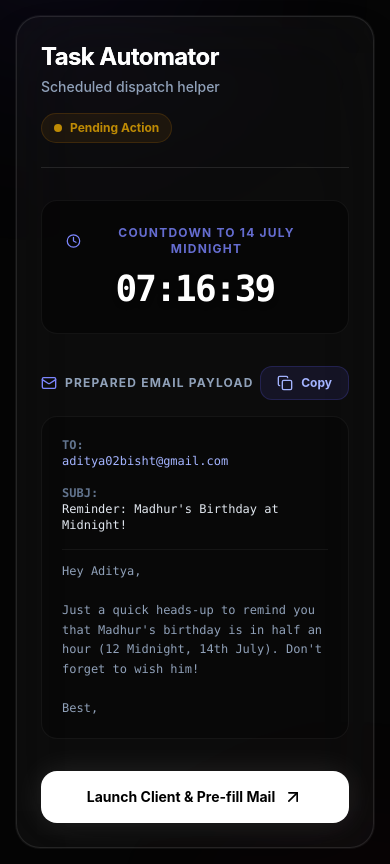
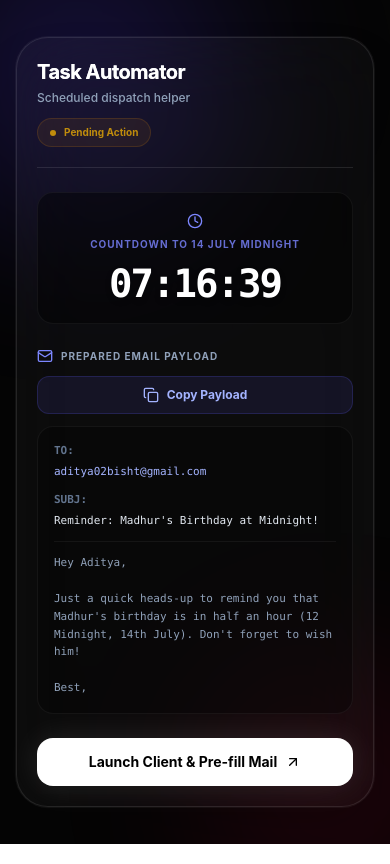
Before and after one commit to ryzen-tyagi/madhur-bday-reminder, a React (Vite) app: page / in a window 390 px wide. Built offline with nearby package versions, Linux system fonts and the light colour scheme.

Commit message:
Bulletproof mobile responsiveness across all devices

```diff
--- a/src/App.jsx
+++ b/src/App.jsx
@@ -64,70 +64,73 @@ export default function BirthdayReminderDashboard() {
   // -------------------------------------------------------------
   if (isBirthday) {
     return (
-      <div className="min-h-screen bg-black overflow-hidden relative flex flex-col items-center justify-center p-4 md:p-8 font-sans">
+      <div className="min-h-[100dvh] w-full bg-black overflow-hidden relative flex flex-col items-center justify-center px-2 py-6 sm:p-8 font-sans">
 
         {/* Confetti Explosion */}
+        <div className="absolute inset-0 pointer-events-none z-50">
           <Confetti
             width={windowDimensions.width}
             height={windowDimensions.height}
             recycle={true}
-          numberOfPieces={800}
+            numberOfPieces={windowDimensions.width < 768 ? 300 : 800}
             gravity={0.2}
             colors={['#FF1493', '#00FFFF', '#FFD700', '#FF4500', '#7FFF00']}
           />
+        </div>
 
-        {/* Floating GIFs in Background (Now responsive) */}
+        {/* Floating GIFs in Background */}
+        {/* Minions */}
         <motion.img
-          initial={{ opacity: 0, x: -300, y: -200 }}
-          animate={{ opacity: 0.85, x: 0, y: [0, -40, 0], rotate: [-15, 15, -15] }}
-          transition={{ duration: 2, y: { repeat: Infinity, duration: 3.5 }, rotate: { repeat: Infinity, duration: 4.5 } }}
+          initial={{ opacity: 0, x: -100, y: -100 }}
+          animate={{ opacity: 0.6, x: 0, y: [0, -30, 0], rotate: [-10, 10, -10] }}
+          transition={{ duration: 2, y: { repeat: Infinity, duration: 4 }, rotate: { repeat: Infinity, duration: 5 } }}
           src="https://media.giphy.com/media/26FPpSuhgHvU6hCPe/giphy.gif"
           alt="Minions Party"
-          className="absolute top-4 left-4 md:top-10 md:left-10 w-24 h-24 sm:w-40 sm:h-40 md:w-64 md:h-64 object-cover rounded-full shadow-2xl shadow-purple-500/60 z-0"
+          className="absolute top-[5%] left-[5%] w-20 h-20 sm:w-32 sm:h-32 md:w-56 md:h-56 lg:w-64 lg:h-64 object-cover rounded-full shadow-2xl shadow-purple-500/60 z-0 pointer-events-none"
         />
 
+        {/* Spongebob */}
         <motion.img
-          initial={{ opacity: 0, x: 300, y: 200 }}
-          animate={{ opacity: 0.85, x: 0, y: [0, 40, 0], rotate: [15, -15, 15] }}
-          transition={{ duration: 2.5, y: { repeat: Infinity, duration: 4 }, rotate: { repeat: Infinity, duration: 5.5 } }}
+          initial={{ opacity: 0, x: 100, y: 100 }}
+          animate={{ opacity: 0.6, x: 0, y: [0, 30, 0], rotate: [10, -10, 10] }}
+          transition={{ duration: 2.5, y: { repeat: Infinity, duration: 4.5 }, rotate: { repeat: Infinity, duration: 5.5 } }}
           src="https://media.giphy.com/media/3o6MbhYjXivpejLs39/giphy.gif"
           alt="Spongebob Party"
-          className="absolute bottom-4 right-4 md:bottom-10 md:right-10 w-32 h-32 sm:w-48 sm:h-48 md:w-80 md:h-80 object-cover rounded-[2rem] shadow-2xl shadow-pink-500/60 z-0"
+          className="absolute bottom-[5%] right-[5%] w-24 h-24 sm:w-36 sm:h-36 md:w-64 md:h-64 lg:w-80 lg:h-80 object-cover rounded-[1.5rem] md:rounded-[2rem] shadow-2xl shadow-pink-500/60 z-0 pointer-events-none"
         />
 
         {/* Center Celebration Card */}
         <motion.div
           initial={{ scale: 0, rotate: -180 }}
           animate={{ scale: 1, rotate: 0 }}
-          transition={{ type: "spring", stiffness: 80, damping: 12 }}
-          className="relative z-10 bg-white/5 backdrop-blur-3xl border border-white/20 p-6 sm:p-10 md:p-16 rounded-[2rem] md:rounded-[3rem] text-center shadow-[0_0_150px_rgba(236,72,153,0.5)] max-w-[95vw] md:max-w-4xl w-full"
+          transition={{ type: "spring", stiffness: 70, damping: 14 }}
+          className="relative z-10 bg-white/5 backdrop-blur-2xl border border-white/20 p-6 sm:p-10 md:p-16 rounded-[2rem] md:rounded-[3rem] text-center shadow-[0_0_80px_rgba(236,72,153,0.4)] md:shadow-[0_0_150px_rgba(236,72,153,0.5)] w-full max-w-sm sm:max-w-xl md:max-w-4xl mx-auto flex flex-col items-center justify-center"
         >
           <motion.div
-            animate={{ scale: [1, 1.25, 1], rotate: [0, 20, -20, 0] }}
+            animate={{ scale: [1, 1.2, 1], rotate: [0, 15, -15, 0] }}
             transition={{ repeat: Infinity, duration: 1.5 }}
-            className="mb-4 md:mb-8 flex justify-center text-yellow-300 drop-shadow-[0_0_20px_rgba(253,224,71,0.8)]"
+            className="mb-4 sm:mb-6 md:mb-8 flex justify-center text-yellow-300 drop-shadow-[0_0_15px_rgba(253,224,71,0.8)]"
           >
-            <PartyPopper size={windowDimensions.width < 768 ? 60 : 100} />
+            <PartyPopper className="w-16 h-16 sm:w-20 sm:h-20 md:w-28 md:h-28" />
           </motion.div>
 
-          <h1 className="text-5xl sm:text-7xl md:text-8xl lg:text-9xl font-black text-transparent bg-clip-text bg-gradient-to-br from-pink-500 via-purple-500 to-cyan-400 mb-4 md:mb-6 drop-shadow-[0_10px_10px_rgba(0,0,0,0.9)] leading-tight">
-            HAPPY BIRTHDAY
-            <br className="hidden sm:block" /> MADHUR!
+          <h1 className="w-full text-[13vw] sm:text-[9vw] md:text-[6vw] lg:text-8xl font-black text-transparent bg-clip-text bg-gradient-to-br from-pink-500 via-purple-500 to-cyan-400 mb-4 drop-shadow-[0_8px_8px_rgba(0,0,0,0.9)] leading-[1.1] uppercase break-words hyphens-auto">
+            Happy<br/>Birthday<br className="sm:hidden" /> Madhur!
           </h1>
 
-          <p className="text-lg sm:text-2xl md:text-3xl text-white/90 font-bold tracking-widest mb-8 md:mb-10 drop-shadow-lg uppercase">
+          <p className="text-[4.5vw] sm:text-[3vw] md:text-2xl lg:text-3xl text-white/90 font-bold tracking-widest mb-8 sm:mb-10 drop-shadow-lg uppercase w-full">
             It's midnight! Let's goooo 🎉
           </p>
 
-          <div className="flex justify-center">
+          <div className="flex justify-center w-full">
             <motion.button
-              whileHover={{ scale: 1.05, boxShadow: "0 0 50px rgba(236,72,153,1)" }}
+              whileHover={{ scale: 1.05, boxShadow: "0 0 40px rgba(236,72,153,0.8)" }}
               whileTap={{ scale: 0.95 }}
-              className="bg-gradient-to-r from-pink-500 via-rose-500 to-orange-500 text-white font-black py-3 px-6 sm:py-4 sm:px-10 rounded-full shadow-[0_0_30px_rgba(236,72,153,0.8)] text-base sm:text-xl flex items-center gap-2 sm:gap-3 transition-all border border-white/20"
+              className="bg-gradient-to-r from-pink-500 via-rose-500 to-orange-500 text-white font-black py-3 px-5 sm:py-4 sm:px-8 rounded-full shadow-[0_0_20px_rgba(236,72,153,0.6)] text-sm sm:text-lg md:text-xl flex items-center justify-center gap-2 transition-all border border-white/20 w-full sm:w-auto"
             >
-              <Sparkles className="w-5 h-5 sm:w-6 sm:h-6" />
-              Time to Celebrate!
-              <Sparkles className="w-5 h-5 sm:w-6 sm:h-6" />
+              <Sparkles className="w-4 h-4 sm:w-6 sm:h-6 shrink-0" />
+              <span className="truncate">Time to Celebrate!</span>
+              <Sparkles className="w-4 h-4 sm:w-6 sm:h-6 shrink-0" />
             </motion.button>
           </div>
         </motion.div>
@@ -139,50 +142,50 @@ export default function BirthdayReminderDashboard() {
   // PREMIUM ORIGINAL UI (The Reminder Dashboard)
   // -------------------------------------------------------------
   return (
-    <div className="min-h-screen bg-[#050505] text-slate-200 flex flex-col items-center justify-center p-4 sm:p-6 font-sans antialiased relative overflow-hidden">
+    <div className="min-h-[100dvh] w-full bg-[#050505] text-slate-200 flex flex-col items-center justify-center p-4 sm:p-6 font-sans antialiased relative overflow-hidden">
 
       {/* Premium Ambient Glowing Background */}
-      <div className="absolute top-[-20%] left-[-10%] w-[50vw] h-[50vw] bg-indigo-600/20 blur-[120px] rounded-full pointer-events-none" />
-      <div className="absolute bottom-[-20%] right-[-10%] w-[40vw] h-[40vw] bg-rose-600/10 blur-[100px] rounded-full pointer-events-none" />
+      <div className="absolute top-[-10%] left-[-20%] w-[80vw] h-[80vw] md:w-[50vw] md:h-[50vw] bg-indigo-600/20 blur-[80px] md:blur-[120px] rounded-full pointer-events-none" />
+      <div className="absolute bottom-[-10%] right-[-20%] w-[70vw] h-[70vw] md:w-[40vw] md:h-[40vw] bg-rose-600/10 blur-[70px] md:blur-[100px] rounded-full pointer-events-none" />
 
-      <div className="relative z-10 w-full max-w-xl bg-white/[0.03] backdrop-blur-2xl border border-white/10 rounded-3xl p-6 sm:p-10 shadow-2xl ring-1 ring-white/5">
+      <div className="relative z-10 w-full max-w-[95vw] sm:max-w-xl bg-white/[0.03] backdrop-blur-2xl border border-white/10 rounded-[2rem] p-5 sm:p-8 md:p-10 shadow-2xl ring-1 ring-white/5 mx-auto">
 
         {/* Header Section */}
-        <div className="flex flex-col sm:flex-row sm:items-center justify-between gap-4 mb-8 pb-6 border-b border-white/10">
+        <div className="flex flex-col sm:flex-row sm:items-center justify-between gap-3 mb-6 sm:mb-8 pb-5 sm:pb-6 border-b border-white/10">
           <div>
-            <h1 className="text-2xl font-bold tracking-tight text-white bg-clip-text text-transparent bg-gradient-to-r from-white to-slate-400">
+            <h1 className="text-xl sm:text-2xl font-bold tracking-tight text-white bg-clip-text text-transparent bg-gradient-to-r from-white to-slate-400">
               Task Automator
             </h1>
-            <p className="text-sm text-slate-400 mt-1 font-medium">Scheduled dispatch helper</p>
+            <p className="text-xs sm:text-sm text-slate-400 mt-1 font-medium">Scheduled dispatch helper</p>
           </div>
-          <span className="self-start sm:self-auto px-3 py-1.5 text-xs font-bold rounded-full bg-amber-500/10 text-amber-400 border border-amber-500/20 animate-pulse flex items-center gap-2">
-            <span className="w-2 h-2 rounded-full bg-amber-400"></span>
+          <span className="self-start sm:self-auto px-3 py-1.5 text-[10px] sm:text-xs font-bold rounded-full bg-amber-500/10 text-amber-400 border border-amber-500/20 animate-pulse flex items-center gap-2">
+            <span className="w-1.5 h-1.5 sm:w-2 sm:h-2 rounded-full bg-amber-400"></span>
             Pending Action
           </span>
         </div>
 
         {/* Live Countdown Timer */}
-        <div className="bg-black/40 border border-white/5 rounded-2xl p-6 mb-8 text-center shadow-inner relative overflow-hidden group">
+        <div className="bg-black/40 border border-white/5 rounded-2xl p-5 sm:p-6 mb-6 sm:mb-8 text-center shadow-inner relative overflow-hidden group">
           <div className="absolute inset-0 bg-gradient-to-t from-indigo-500/5 to-transparent opacity-0 group-hover:opacity-100 transition-opacity duration-500" />
-          <div className="flex items-center justify-center gap-2 text-xs font-bold uppercase tracking-widest text-indigo-400/80 mb-3 relative z-10">
+          <div className="flex flex-col sm:flex-row items-center justify-center gap-2 text-[10px] sm:text-xs font-bold uppercase tracking-widest text-indigo-400/80 mb-3 relative z-10">
             <Clock className="w-4 h-4 text-indigo-400" />
-            Countdown to 14 July Midnight
+            <span>Countdown to 14 July Midnight</span>
           </div>
-          <div className="text-4xl sm:text-5xl font-mono font-black tracking-tighter text-white relative z-10 tabular-nums drop-shadow-md">
+          <div className="text-[10vw] sm:text-5xl font-mono font-black tracking-tighter text-white relative z-10 tabular-nums drop-shadow-md leading-none">
             {timeLeft}
           </div>
         </div>
 
         {/* Email Payload Box */}
-        <div className="space-y-4">
-          <div className="flex items-center justify-between">
-            <label className="text-xs font-bold uppercase tracking-widest text-slate-400 flex items-center gap-2">
+        <div className="space-y-3 sm:space-y-4 w-full">
+          <div className="flex flex-col sm:flex-row sm:items-center justify-between gap-3">
+            <label className="text-[10px] sm:text-xs font-bold uppercase tracking-widest text-slate-400 flex items-center gap-2">
               <Mail className="w-4 h-4 text-indigo-400" />
               Prepared Email Payload
             </label>
             <button
               onClick={copyToClipboard}
-              className="flex items-center gap-2 text-xs font-bold text-indigo-300 hover:text-white transition-all bg-indigo-500/10 hover:bg-indigo-500/20 px-4 py-2 rounded-xl border border-indigo-500/20 active:scale-95"
+              className="flex items-center justify-center sm:justify-start gap-2 text-xs font-bold text-indigo-300 hover:text-white transition-all bg-indigo-500/10 hover:bg-indigo-500/20 px-4 py-2.5 sm:py-2 rounded-xl border border-indigo-500/20 active:scale-95 w-full sm:w-auto"
             >
               {copied ? (
                 <>
@@ -192,36 +195,36 @@ export default function BirthdayReminderDashboard() {
               ) : (
                 <>
                   <Copy className="w-4 h-4" />
-                  <span>Copy</span>
+                  <span>Copy Payload</span>
                 </>
               )}
             </button>
           </div>
 
-          <div className="bg-black/30 border border-white/5 rounded-2xl p-5 sm:p-6 space-y-4 font-mono text-xs sm:text-sm shadow-inner group transition-all hover:border-white/10">
-            <div className="flex flex-col sm:flex-row sm:gap-4">
-              <span className="text-slate-500 font-bold min-w-[3rem]">TO:</span>
+          <div className="bg-black/30 border border-white/5 rounded-2xl p-4 sm:p-6 space-y-3 sm:space-y-4 font-mono text-[11px] sm:text-sm shadow-inner group transition-all hover:border-white/10 w-full overflow-hidden">
+            <div className="flex flex-col sm:flex-row sm:gap-4 w-full">
+              <span className="text-slate-500 font-bold min-w-[3rem] mb-1 sm:mb-0">TO:</span>
               <span className="text-indigo-300 selection:bg-indigo-500/30 break-all">{emailData.to}</span>
             </div>
-            <div className="flex flex-col sm:flex-row sm:gap-4">
-              <span className="text-slate-500 font-bold min-w-[3rem]">SUBJ:</span>
-              <span className="text-slate-200 selection:bg-indigo-500/30">{emailData.subject}</span>
+            <div className="flex flex-col sm:flex-row sm:gap-4 w-full">
+              <span className="text-slate-500 font-bold min-w-[3rem] mb-1 sm:mb-0">SUBJ:</span>
+              <span className="text-slate-200 selection:bg-indigo-500/30 break-words">{emailData.subject}</span>
             </div>
             <hr className="border-white/5 my-3" />
-            <div className="text-slate-400 leading-relaxed whitespace-pre-line selection:bg-indigo-500/30 mt-2">
+            <div className="text-slate-400 leading-relaxed whitespace-pre-line selection:bg-indigo-500/30 mt-2 break-words">
               {emailData.body}
             </div>
           </div>
         </div>
 
         {/* Action Button */}
-        <div className="mt-8">
+        <div className="mt-6 sm:mt-8 w-full">
           <a
             href={`mailto:${emailData.to}?subject=${encodeURIComponent(emailData.subject)}&body=${encodeURIComponent(emailData.body)}`}
-            className="w-full flex items-center justify-center gap-2 bg-white text-black hover:bg-slate-200 font-bold text-sm sm:text-base py-4 px-6 rounded-2xl shadow-[0_0_30px_rgba(255,255,255,0.1)] hover:shadow-[0_0_40px_rgba(255,255,255,0.2)] transform transition-all active:scale-[0.98]"
+            className="w-full flex items-center justify-center gap-2 bg-white text-black hover:bg-slate-200 font-bold text-sm sm:text-base py-3.5 sm:py-4 px-4 sm:px-6 rounded-2xl shadow-[0_0_30px_rgba(255,255,255,0.1)] hover:shadow-[0_0_40px_rgba(255,255,255,0.2)] transform transition-all active:scale-[0.98] text-center"
           >
-            Launch Client & Pre-fill Mail
-            <ArrowUpRight className="w-5 h-5" />
+            <span className="truncate">Launch Client & Pre-fill Mail</span>
+            <ArrowUpRight className="w-4 h-4 sm:w-5 sm:h-5 shrink-0" />
           </a>
         </div>
       </div>
```
Lines whose indentation alone changed are shown as unchanged.
